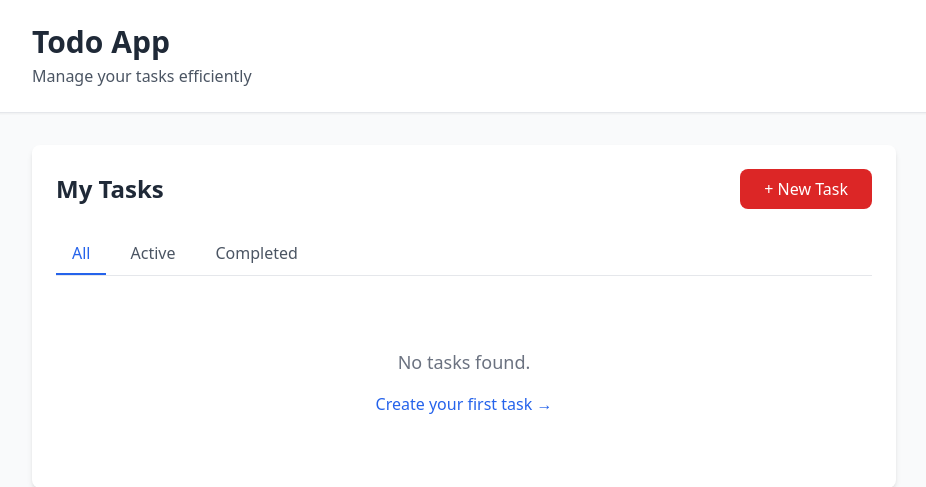
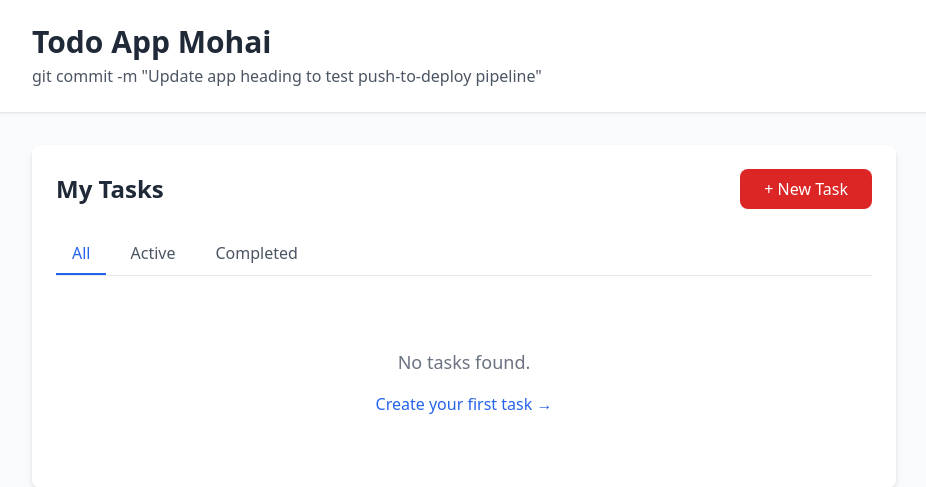
Before and after one commit to mohaiminislamr/Ostad_batch-09-todo-app, a Django app: page / in a window 1280 px wide. Shown: the top 487 px of the page, without its empty margins (176-1102 px from the left). Run offline with Django 5.2, Linux system fonts and the light colour scheme; data that the repository does not hold is empty; some libraries are stand-ins or nearby versions.

Commit message:
Update app heading to test push-to-deploy pipeline 2

```diff
--- a/templates/base.html
+++ b/templates/base.html
@@ -9,8 +9,8 @@
 <body class="bg-gray-50 min-h-screen">
     <header class="bg-white shadow-sm border-b border-gray-200">
         <div class="max-w-4xl mx-auto px-4 py-6">
-            <h1 class="text-3xl font-bold text-gray-800">Todo App</h1>
-            <p class="text-gray-600 mt-1">Manage your tasks efficiently</p>
+            <h1 class="text-3xl font-bold text-gray-800">Todo App Mohai</h1>
+            <p class="text-gray-600 mt-1">git commit -m "Update app heading to test push-to-deploy pipeline"</p>
         </div>
     </header>
 
```
